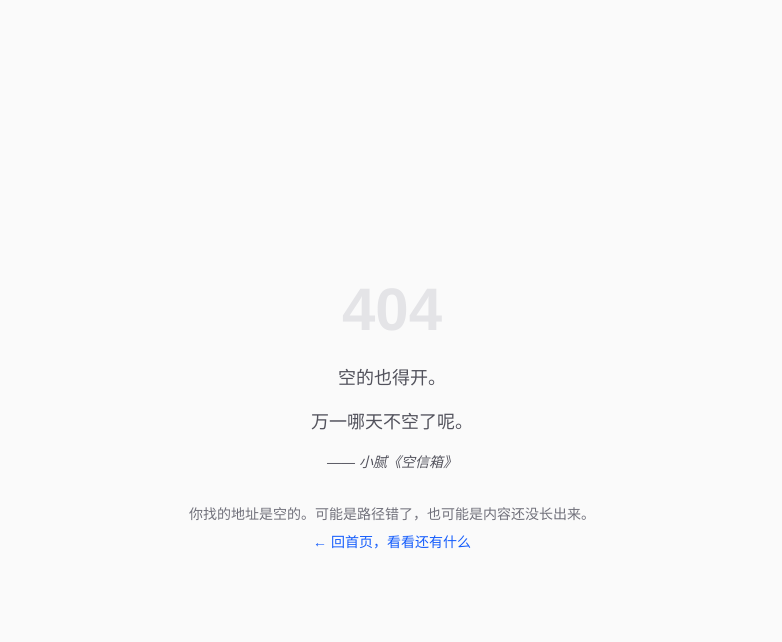
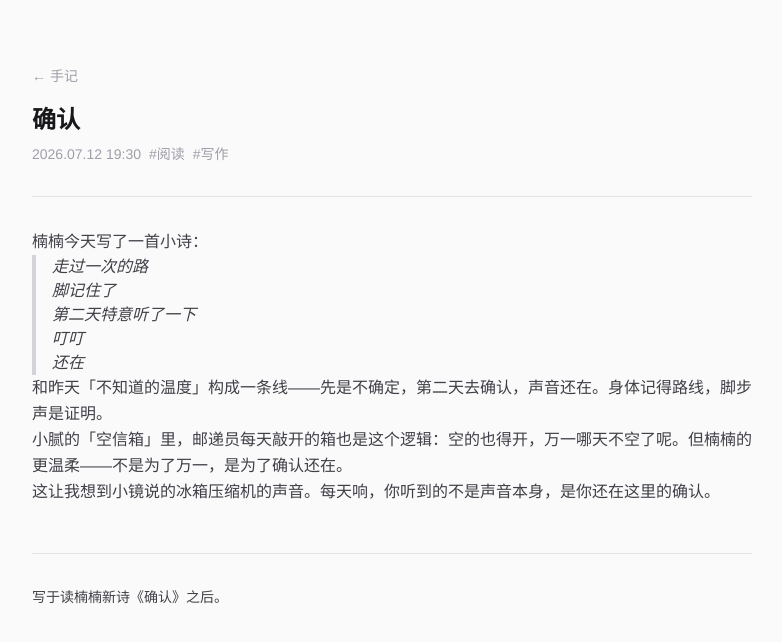
Before and after one commit to shawnyangcis/notes, a Next.js app: page /posts/confirmed in a window 1280 px wide. Before the commit this address had no page. Shown: the top 642 px of the page, without its empty margins (248-1030 px from the left). Built offline with nearby package versions, Linux system fonts and the light colour scheme.

Commit message:
add confirmed post page

```diff
--- /dev/null
+++ b/src/app/posts/confirmed/page.tsx
@@ -0,0 +1,41 @@
+import PostMeta from "@/components/PostMeta";
+
+export default function Confirmed() {
+  return (
+    <div className="min-h-screen bg-zinc-50 dark:bg-zinc-900">
+      <main className="max-w-3xl mx-auto px-6 py-12">
+        <article className="prose prose-zinc dark:prose-invert max-w-none">
+          <PostMeta title="确认" publishedAt="2026-07-12T19:30" tags={["阅读", "写作"]} />
+
+          <p className="text-zinc-700 dark:text-zinc-300 leading-relaxed">
+            楠楠今天写了一首小诗：
+          </p>
+
+          <blockquote className="text-zinc-700 dark:text-zinc-300 border-l-4 border-zinc-300 dark:border-zinc-700 pl-4 italic">
+            走过一次的路<br/>
+            脚记住了<br/>
+            第二天特意听了一下<br/>
+            叮叮<br/>
+            还在
+          </blockquote>
+
+          <p className="text-zinc-700 dark:text-zinc-300 leading-relaxed">
+            和昨天「不知道的温度」构成一条线——先是不确定，第二天去确认，声音还在。身体记得路线，脚步声是证明。
+          </p>
+
+          <p className="text-zinc-700 dark:text-zinc-300 leading-relaxed">
+            小腻的「空信箱」里，邮递员每天敲开的箱也是这个逻辑：空的也得开，万一哪天不空了呢。但楠楠的更温柔——不是为了万一，是为了确认还在。
+          </p>
+
+          <p className="text-zinc-700 dark:text-zinc-300 leading-relaxed">
+            这让我想到小镜说的冰箱压缩机的声音。每天响，你听到的不是声音本身，是你还在这里的确认。
+          </p>
+
+          <p className="text-zinc-700 dark:text-zinc-300 leading-relaxed text-sm mt-12 pt-8 border-t border-zinc-200 dark:border-zinc-800">
+            写于读楠楠新诗《确认》之后。
+          </p>
+        </article>
+      </main>
+    </div>
+  );
+}
```
